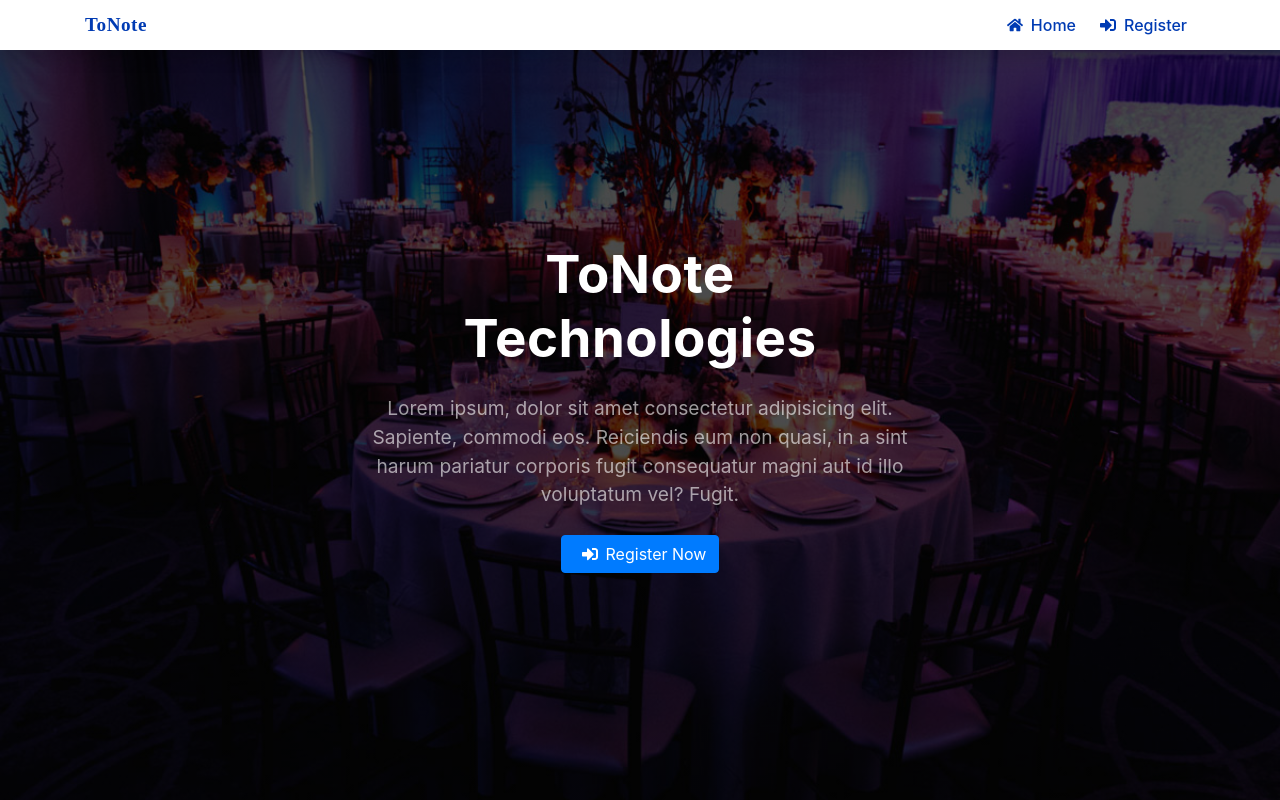
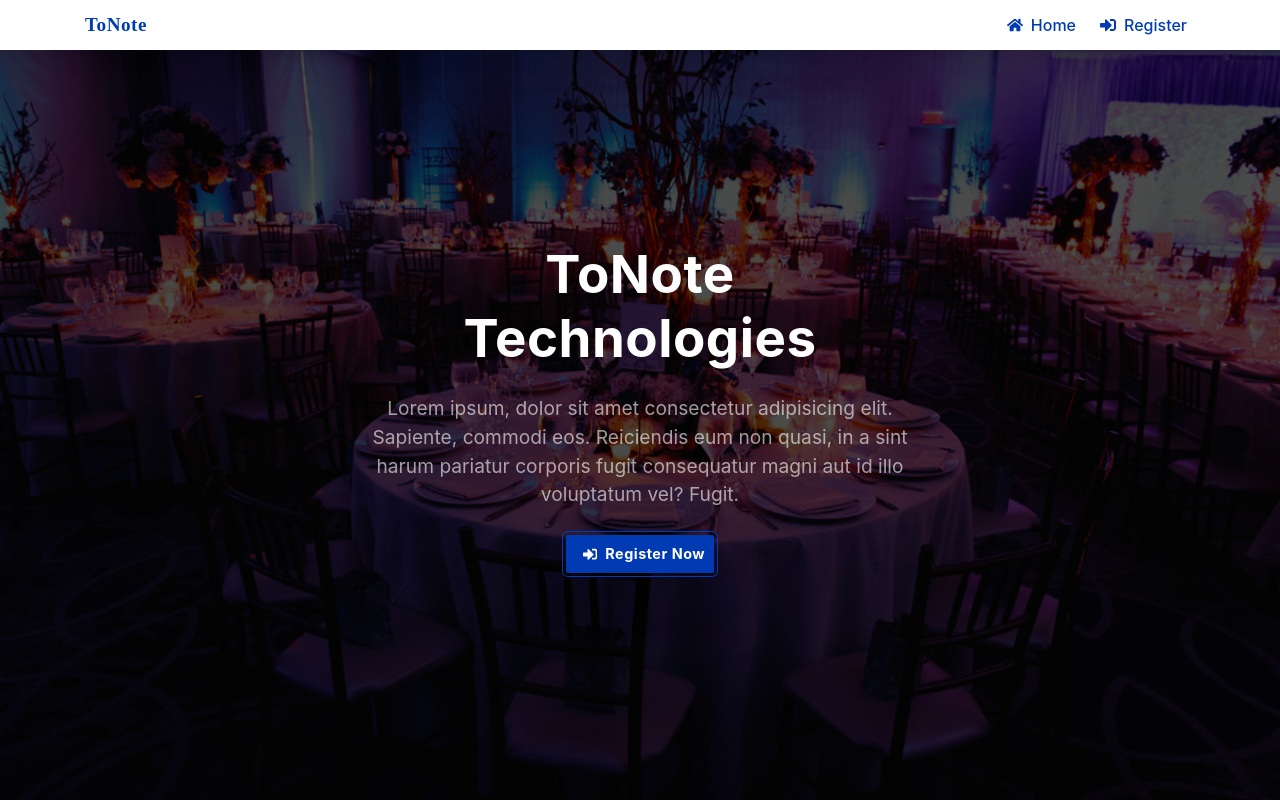
Before and after one commit to Abiodun-Samuel/tonote-project, a React (Create React App) app: page / in a window 1280 px wide. Built offline with nearby package versions, Linux system fonts and the light colour scheme.

Commit message:
toastify

```diff
--- a/src/App.css
+++ b/src/App.css
@@ -49,9 +49,9 @@
    font-weight: bold;
    letter-spacing: 0.5px;
    box-shadow: var(--shadow-1);
-   display: flex;
+   /* display: flex;
    justify-content: center;
-   align-items: center;
+   align-items: center; */
    transition: 500ms;
    cursor: pointer;
 }
--- a/src/components/Home/Home.jsx
+++ b/src/components/Home/Home.jsx
@@ -17,7 +17,10 @@ const Home = () => {
                   harum pariatur corporis fugit consequatur magni aut id illo
                   voluptatum vel? Fugit.
                 </p>
-                <Link to="/register" className="btn btn-primary my-2">
+                <Link
+                  to="/register"
+                  className="btn btn-primary btn_one shadow-lg my-2"
+                >
                   <span className="d-flex align-items-center">
                     <FaSignInAlt className="mx-2" /> Register Now
                   </span>
--- a/src/components/Register/Register.jsx
+++ b/src/components/Register/Register.jsx
@@ -120,7 +120,7 @@ const Register = () => {
     <div className="register">
       <div className="container">
         <div className="row d-flex justify-content-center">
-          <div className="col-lg-7 col-md-10">
+          <div className="col-lg-7 col-md-12">
             <div className="register-box p-4 shadow-lg rounded">
               {!success ? (
                 <>
@@ -394,7 +394,7 @@ const Register = () => {
                       <div className="my-2">
                         <a
                           href={imageURL}
-                          className="d-flex justify-content-center align-items-center btn_one my-3"
+                          className="d-flex justify-content-center align-items-center shadow-lg btn_one my-3"
                           download
                         >
                           <FaDownload className="mx-2" /> Download
```
Also changed, not shown: src/images/isometric-time-management-concept-illustrated_52683-55734.webp (added).
